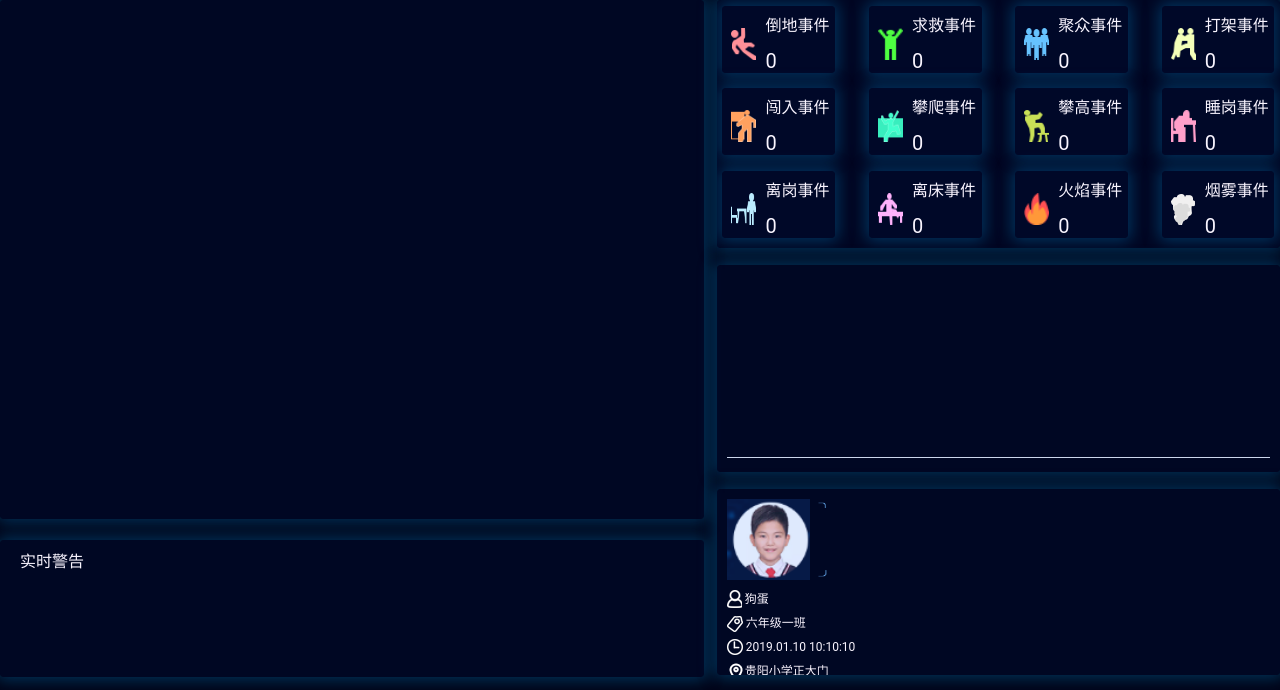
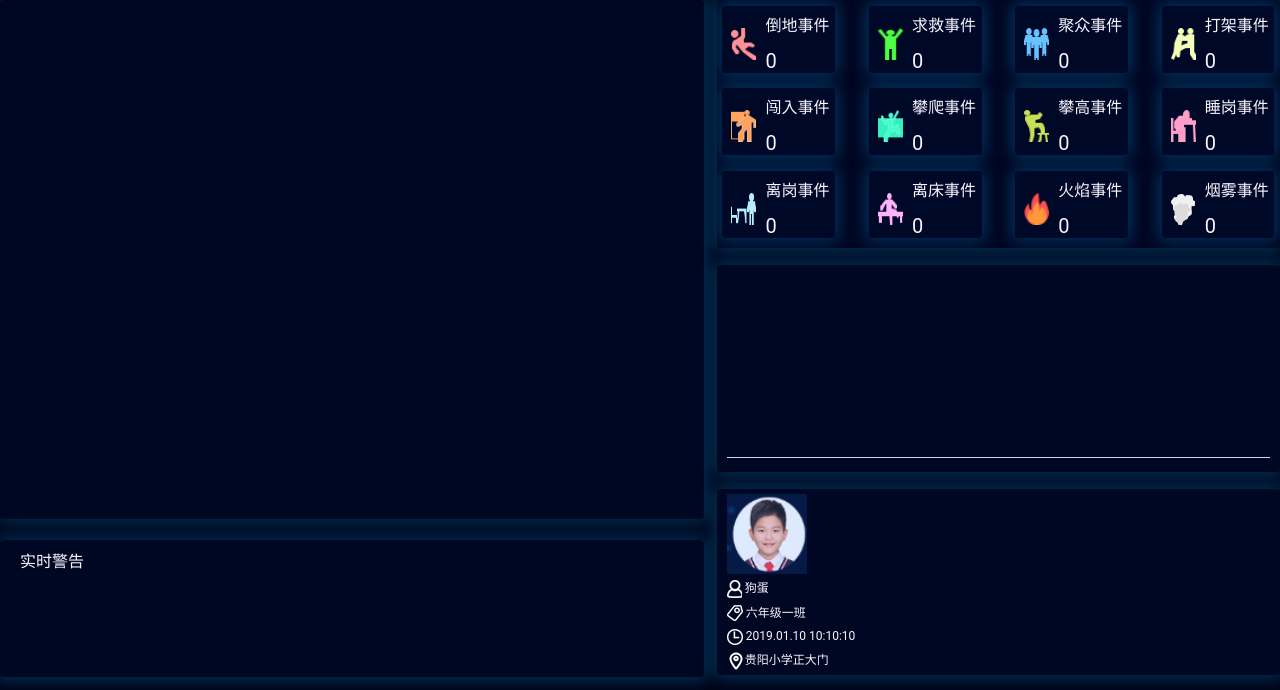
Before and after one commit to 15685133374/ai-camera, a website: page safe-school-frontend-v2/html/index.big.html in a window 1280 px wide. Shown: the part 110-800 px from the top of the page. Drawn offline with nearby package versions, Linux system fonts and the light colour scheme; no server answers; files whose address does not match are found by name.

Commit message:
updating personal list

```diff
--- a/safe-school-frontend-v2/css/index.big.css
+++ b/safe-school-frontend-v2/css/index.big.css
@@ -201,6 +201,20 @@ box-shadow: 0px 0px 15px 3px rgba(0, 97, 153, 0.5);
 border-radius: 4px;
 }
 
+.personal{
+    background: url(../images/photo_box.png);
+    width: 80px;
+    height: 80px;
+    display: flex;
+    justify-content: center;
+
+}
+.personal>img{
+    width: auto;
+    height: auto;
+    max-height: 100%;
+    max-width: 100%;
+}
 .person_info {
 width: 100%;
 height: 27%;
@@ -230,7 +244,7 @@ height: 100%;
 list-style: none;
 display: flex;
 flex-wrap: wrap;
-justify-content: space-between;
+/* justify-content: space-between; */
 }
 
 .person_box img{
--- a/safe-school-frontend-v2/html/index.big.html
+++ b/safe-school-frontend-v2/html/index.big.html
@@ -79,11 +79,12 @@
                 <ul class="person_box">
                     <li>
                         <div class="personal">
-                            <div class="imgborder">
+                            <!-- <div class="imgborder">
                                 <div class="headphoto">
-                                    <img class="face_info_person_img" src="../images/headphoto.jpg" />
+
                                 </div>
-                            </div>
+                            </div> -->
+                            <img class="face_info_person_img" src="../images/headphoto.jpg" />
                         </div>
                         <div>
                             <img src="../images/head.png" />
--- a/safe-school-frontend-v2/js/event.updating.js
+++ b/safe-school-frontend-v2/js/event.updating.js
@@ -5,11 +5,11 @@ var event_updating = (function () {
         li_str: [
             "<li>",
             '<div class="personal">',
-                '<div class="imgborder">',
-                    '<div class="headphoto">',
+                // '<div class="imgborder">',
+                    // '<div class="headphoto">',
                         '<img class="face_info_person_img" src="../images/headphoto.jpg" />',
-                    '</div>',
-                '</div>',
+                    // '</div>',
+                // '</div>',
             '</div>',
             '<div>',
                 '<img src="../images/head.png" />',
```
